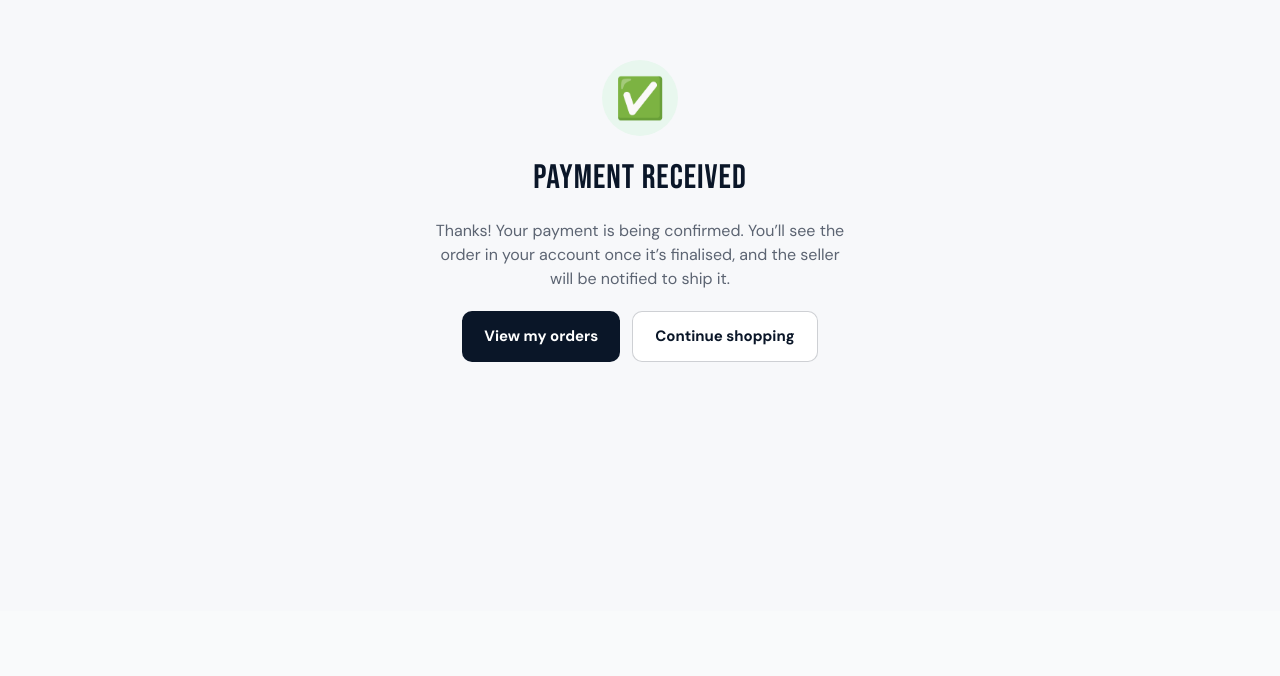
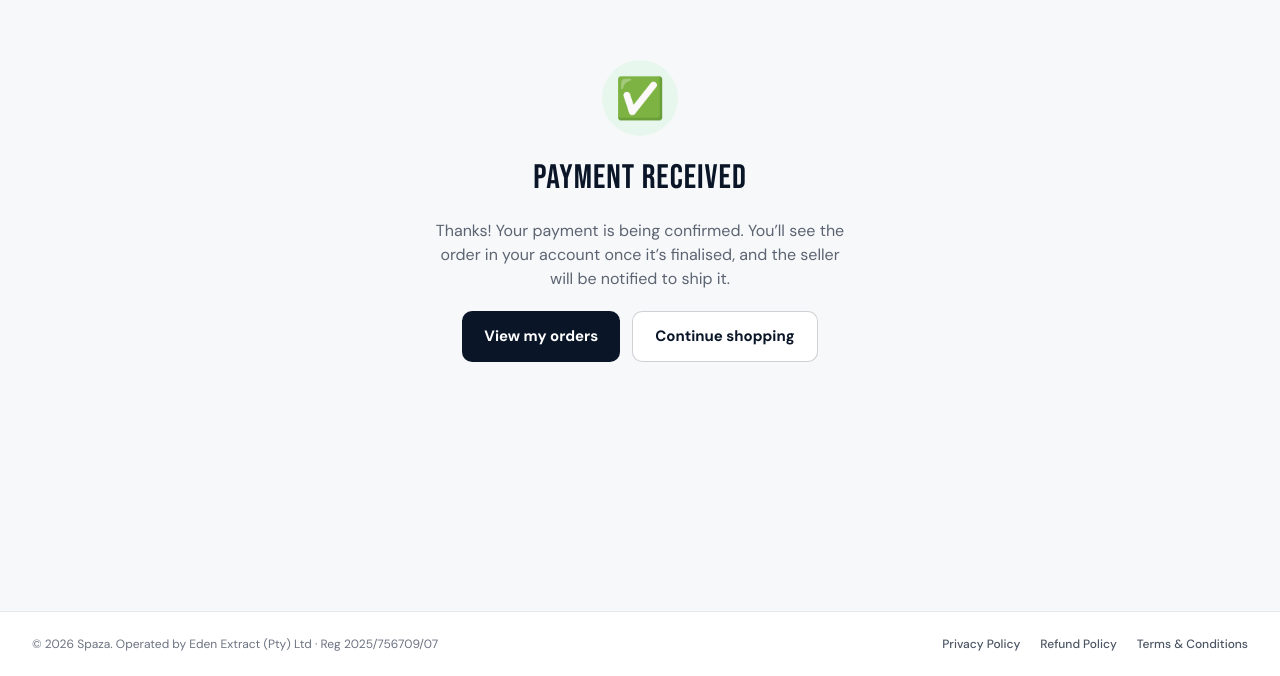
Before and after one commit to nyatsiwa/spaza, a Next.js app: page /checkout/success in a window 1280 px wide. Shown: the part 189-865 px from the top of the page. Before the commit the page ends 800 px from the top, so only its background shows below. Built offline with nearby package versions, Linux system fonts and the light colour scheme; no server answers.

Commit message:
Add site-wide footer linking legal pages; fix mojibake em-dashes in metadata

```diff
--- a/src/app/layout.tsx
+++ b/src/app/layout.tsx
@@ -1,4 +1,5 @@
 import type { Metadata } from 'next'
+import Link from 'next/link'
 import { Bebas_Neue, DM_Sans, DM_Mono } from 'next/font/google'
 import { Toaster } from 'react-hot-toast'
 import './globals.css'
@@ -9,13 +10,11 @@ const bebasNeue = Bebas_Neue({
   variable: '--font-bebas',
   display:  'swap',
 })
-
 const dmSans = DM_Sans({
   subsets:  ['latin'],
   variable: '--font-dm-sans',
   display:  'swap',
 })
-
 const dmMono = DM_Mono({
   weight:   ['400', '500'],
   subsets:  ['latin'],
@@ -24,7 +23,7 @@ const dmMono = DM_Mono({
 })
 
 export const metadata: Metadata = {
-  title:       'Spaza – South Africa\'s Online Marketplace',
+  title:       "Spaza – South Africa's Online Marketplace",
   description: 'Buy and sell millions of products across South Africa. Electronics, fashion, home, sport and more. Operated by Eden Extract (Pty) Ltd, Reg: 2025/756709/07.',
   keywords:    ['online shopping', 'South Africa', 'marketplace', 'buy online', 'sell online', 'spaza'],
   authors:     [{ name: 'Eden Extract (Pty) Ltd' }],
@@ -32,17 +31,51 @@ export const metadata: Metadata = {
     type:        'website',
     locale:      'en_ZA',
     siteName:    'Spaza',
-    title:       'Spaza – South Africa\'s Online Marketplace',
+    title:       "Spaza – South Africa's Online Marketplace",
     description: 'Shop millions of products from trusted South African sellers.',
   },
   metadataBase: new URL(process.env.NEXT_PUBLIC_APP_URL || 'https://spaza.co.za'),
 }
 
 export default function RootLayout({ children }: { children: React.ReactNode }) {
+  const year = new Date().getFullYear()
   return (
     <html lang="en-ZA" className={`${bebasNeue.variable} ${dmSans.variable} ${dmMono.variable}`}>
-      <body className="bg-gray-50 font-body text-gray-800 antialiased">
-        {children}
+      <body className="bg-gray-50 font-body text-gray-800 antialiased min-h-screen flex flex-col">
+        <div className="flex-1">
+          {children}
+        </div>
+
+        <footer className="mt-auto border-t border-gray-200 bg-white">
+          <div className="mx-auto max-w-7xl px-4 py-6 sm:px-6 lg:px-8">
+            <div className="flex flex-col items-center gap-3 text-center sm:flex-row sm:justify-between sm:text-left">
+              <p className="text-xs text-gray-500">
+                © {year} Spaza. Operated by Eden Extract (Pty) Ltd · Reg 2025/756709/07
+              </p>
+              <nav className="flex flex-wrap items-center justify-center gap-x-5 gap-y-2">
+                <Link
+                  href="/privacy-policy"
+                  className="text-xs font-medium text-gray-600 transition-colors hover:text-gray-900"
+                >
+                  Privacy Policy
+                </Link>
+                <Link
+                  href="/refund-policy"
+                  className="text-xs font-medium text-gray-600 transition-colors hover:text-gray-900"
+                >
+                  Refund Policy
+                </Link>
+                <Link
+                  href="/terms"
+                  className="text-xs font-medium text-gray-600 transition-colors hover:text-gray-900"
+                >
+                  Terms &amp; Conditions
+                </Link>
+              </nav>
+            </div>
+          </div>
+        </footer>
+
         <Toaster
           position="bottom-right"
           toastOptions={{
```
